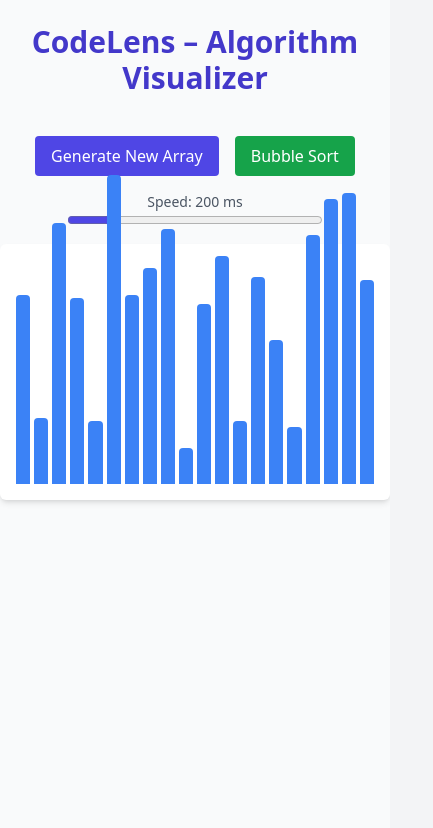
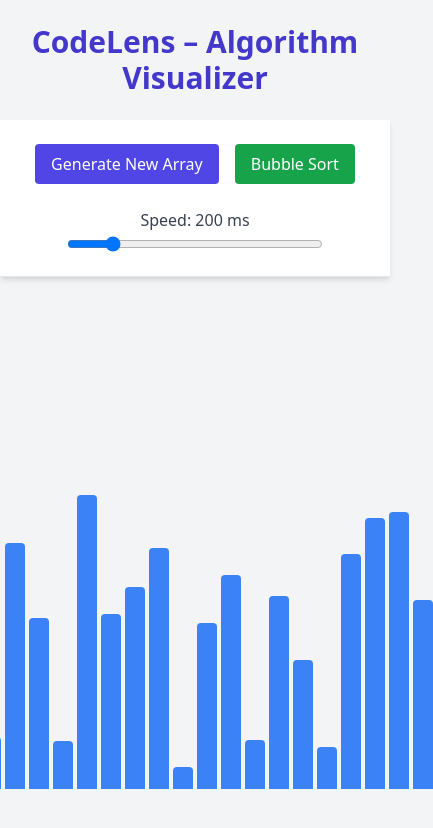
Before and after one commit to Jerrysoftwork/codelens, a React (Vite) app in the folder codelens/: page / in a window 390 px wide. Shown: the top 828 px of the page, 433 px wide, since content can reach past the window. Built offline with nearby package versions, Linux system fonts and the light colour scheme.

Commit message:
Refactor sorting visualization and control components; enhance bubble sort functionality and UI responsiveness

```diff
--- a/codelens/src/App.jsx
+++ b/codelens/src/App.jsx
@@ -1,40 +1,48 @@
 import { useState } from "react";
-import { generateArray } from "./utils/generateArray";
 import ArrayBars from "./components/ArrayBars";
 import ControlPanel from "./components/ControlPanel";
 import { bubbleSort } from "./algorithms/bubbleSort";
 
 export default function App() {
-  const [array, setArray] = useState(generateArray());
+  const [array, setArray] = useState(generateArray(20));
+  const [speed, setSpeed] = useState(200);
+  const [isSorting, setIsSorting] = useState(false);
   const [comparing, setComparing] = useState([]);
-  const [isSorting, setIsSorting] = useState(false);
-  const [speed, setSpeed] = useState(200); // default speed in ms
+  const [sorted, setSorted] = useState([]);
+
+  function generateArray(size) {
+    return Array.from({ length: size }, () =>
+      Math.floor(Math.random() * 200) + 10
+    );
+  }
 
   const handleGenerate = () => {
-    if (!isSorting) setArray(generateArray());
+    if (!isSorting) {
+      setArray(generateArray(20));
+      setSorted([]);
+      setComparing([]);
+    }
   };
 
+  // ✅ Fixed Bubble Sort hook
   const handleSort = async () => {
     setIsSorting(true);
-    const steps = bubbleSort(array);
-
-    for (let i = 0; i < steps.length; i++) {
-      const { array: newArr, comparing } = steps[i];
-      setArray(newArr);
-      setComparing(comparing);
-      await new Promise((resolve) => setTimeout(resolve, speed)); // use slider speed
-    }
-
-    setComparing([]);
+    setSorted([]); // reset sorted markers
+    setComparing([]); // reset comparing markers
+    await bubbleSort(array, setArray, speed, setComparing, setSorted);
     setIsSorting(false);
   };
 
   return (
-    <div className="min-h-screen bg-gray-50">
+    <div className="min-h-screen bg-gray-100">
+      {/* Header */}
       <h1 className="text-3xl font-bold text-center text-indigo-700 p-6">
         CodeLens – Algorithm Visualizer
       </h1>
 
+      {/* Sticky Control Panel */}
+      <div className="sticky top-0 z-20 bg-white shadow-md py-6 border-b">
+        <div className="flex flex-col items-center gap-6">
           <ControlPanel
             onGenerate={handleGenerate}
             onSort={handleSort}
@@ -42,8 +50,13 @@ export default function App() {
             setSpeed={setSpeed}
             isSorting={isSorting}
           />
+        </div>
+      </div>
 
-      <ArrayBars array={array} comparing={comparing} />
+      {/* Chart with safe spacing */}
+      <div className="mt-28 px-6 min-h-[400px] flex items-end justify-center">
+        <ArrayBars array={array} comparing={comparing} sorted={sorted} />
+      </div>
     </div>
   );
 }
--- a/codelens/src/algorithms/bubbleSort.js
+++ b/codelens/src/algorithms/bubbleSort.js
@@ -1,20 +1,23 @@
-// Bubble Sort - generates animation steps
-export function bubbleSort(array) {
-  const steps = [];
-  const arr = [...array];
+export async function bubbleSort(array, setArray, speed, setComparing, setSorted) {
+  let arr = [...array];
+  let n = arr.length;
 
-  for (let i = 0; i < arr.length; i++) {
-    for (let j = 0; j < arr.length - i - 1; j++) {
-      // highlight comparison
-      steps.push({ array: [...arr], comparing: [j, j + 1], swapped: false });
+  for (let i = 0; i < n; i++) {
+    for (let j = 0; j < n - i - 1; j++) {
+      setComparing([j, j + 1]);
 
       if (arr[j] > arr[j + 1]) {
-        // swap
+        // Swap
         [arr[j], arr[j + 1]] = [arr[j + 1], arr[j]];
-        steps.push({ array: [...arr], comparing: [j, j + 1], swapped: true });
+        setArray([...arr]);
       }
+
+      await new Promise((resolve) => setTimeout(resolve, speed));
     }
+
+    // Mark last element as sorted
+    setSorted((prev) => [...prev, n - i - 1]);
   }
 
-  return steps;
+  setComparing([]);
 }
--- a/codelens/src/components/ArrayBars.jsx
+++ b/codelens/src/components/ArrayBars.jsx
@@ -1,18 +1,24 @@
-export default function ArrayBars({ array, comparing }) {
+export default function ArrayBars({ array, comparing, sorted }) {
   return (
-    <div className="flex items-end justify-center h-64 gap-1 p-4 bg-white shadow-md rounded-md">
+    <div className="flex items-end gap-1 h-full">
       {array.map((value, idx) => {
-        let color = "bg-blue-500";
+        let color = "bg-blue-500"; // default
 
-        if (comparing?.includes(idx)) {
-          color = "bg-red-500"; // highlight comparison
+        if (comparing.includes(idx)) {
+          color = "bg-red-500"; // comparing
+        } else if (sorted.includes(idx)) {
+          color = "bg-green-500"; // sorted
         }
 
         return (
           <div
             key={idx}
             className={`${color} rounded-t`}
-            style={{ height: `${value * 3}px`, width: "20px" }}
+            style={{
+              height: `${value * 1.5}px`,
+              width: "20px",
+              transition: "height 0.2s ease, background-color 0.2s ease",
+            }}
           ></div>
         );
       })}
--- a/codelens/src/components/ControlPanel.jsx
+++ b/codelens/src/components/ControlPanel.jsx
@@ -1,18 +1,18 @@
 export default function ControlPanel({ onGenerate, onSort, speed, setSpeed, isSorting }) {
   return (
-    <div className="flex flex-col items-center gap-4 p-4">
+    <div className="flex flex-col items-center gap-6">
       {/* Buttons */}
-      <div className="flex gap-4">
+      <div className="flex gap-4 flex-wrap justify-center">
         <button
           onClick={onGenerate}
-          className="px-4 py-2 text-white bg-indigo-600 rounded hover:bg-indigo-700"
+          className="px-4 py-2 bg-indigo-600 text-white rounded hover:bg-indigo-700 transition"
           disabled={isSorting}
         >
           Generate New Array
         </button>
         <button
           onClick={onSort}
-          className="px-4 py-2 text-white bg-green-600 rounded hover:bg-green-700"
+          className="px-4 py-2 bg-green-600 text-white rounded hover:bg-green-700 transition"
           disabled={isSorting}
         >
           Bubble Sort
@@ -20,10 +20,8 @@ export default function ControlPanel({ onGenerate, onSort, speed, setSpeed, isSo
       </div>
 
       {/* Speed Slider */}
-      <div className="flex flex-col items-center w-64">
-        <label className="text-sm font-medium text-gray-600">
-          Speed: {speed} ms
-        </label>
+      <div className="flex flex-col items-center">
+        <label className="text-gray-700 mb-1">Speed: {speed} ms</label>
         <input
           type="range"
           min="50"
@@ -31,7 +29,8 @@ export default function ControlPanel({ onGenerate, onSort, speed, setSpeed, isSo
           step="50"
           value={speed}
           onChange={(e) => setSpeed(Number(e.target.value))}
-          className="w-full accent-indigo-600"
+          className="w-64"
+          disabled={isSorting}
         />
       </div>
     </div>
```
Lines whose indentation alone changed are shown as unchanged.
